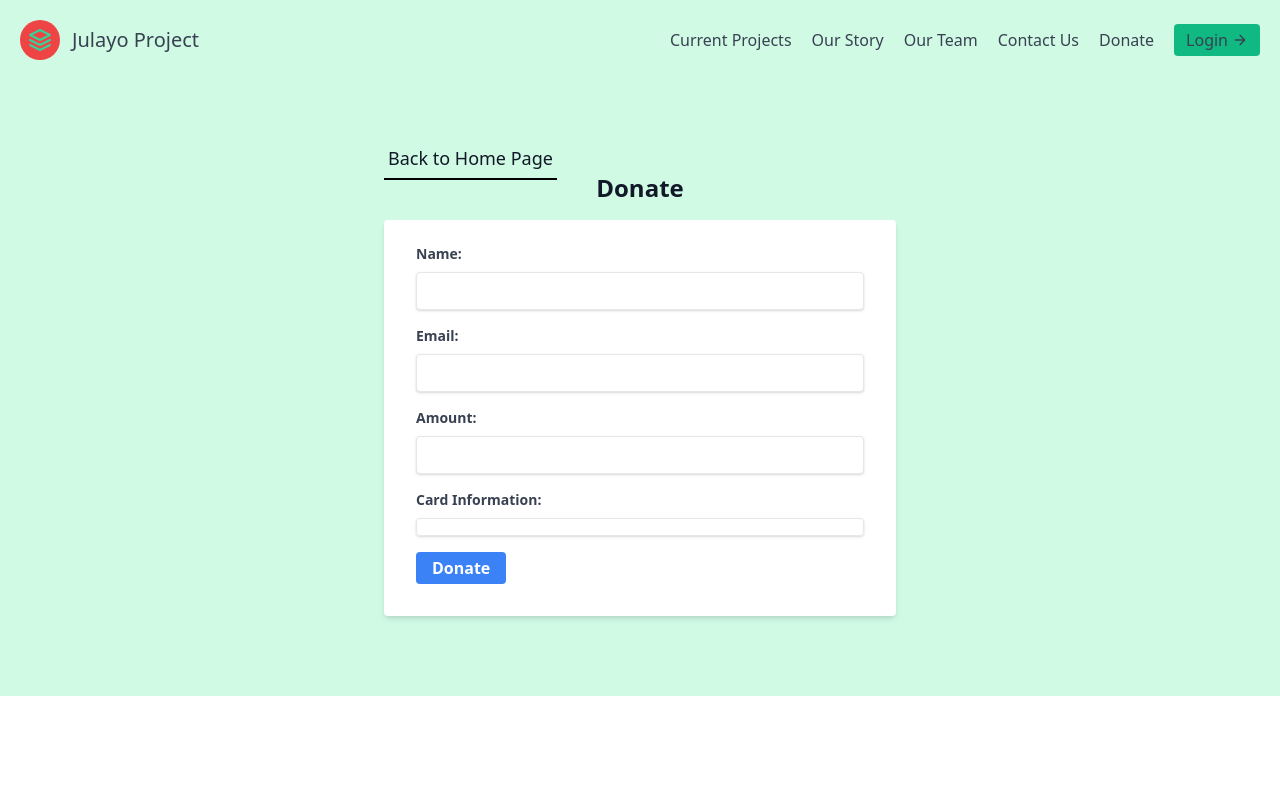
After one commit to stonetharris/julayo, a Django app: page /donate/ in a window 1280 px wide. The commit adds this page. Run offline with Django 4.2, Linux system fonts and the light colour scheme; some libraries are stand-ins or nearby versions.

Commit message:
Integrated Stripe API + Google Maps API

```diff
--- a/main/templates/base.html
+++ b/main/templates/base.html
@@ -10,13 +10,14 @@
     <link href = "{% static 'css/styles.css' %}" rel = "stylesheet">
     <link href="https://unpkg.com/tailwindcss@^2/dist/tailwind.min.css" rel="stylesheet">
 </head>
-<body>
-    <div class = "max-w-8xl mx-auto">
-        {% include 'navbar.html' %}
-        {% block content %}
+<body class="min-h-screen antialiased leading-none">
+    <div class="h-full">
+        <div class = "max-w-8xl mx-auto">
+            {% include 'navbar.html' %}
+            {% block content %}
 
-        {% endblock content %}
+            {% endblock content %}
+        </div>
     </div>
-
 </body>
 </html>
--- /dev/null
+++ b/main/templates/donate.html
@@ -0,0 +1,94 @@
+{% extends 'base.html' %}
+
+{% load static %}
+
+{% block content %}
+<script src="https://js.stripe.com/v3/"></script>
+
+<div class="py-8 px-4 mx-auto px-5 lg:px-96 lg:py-16 bg-green-100 text-gray-900">
+    <a href="{% url 'index' %}" class="flex-grow text-gray-900 border-b-2 border-black py-2 text-lg px-1">
+        Back to Home Page
+    </a>
+    <h2 class="mb-4 text-2xl text-center font-bold text-gray-900">Donate</h2>
+
+    <div class="bg-white shadow-md rounded px-8 pt-6 pb-8 mb-4">
+        <form method="post" id="payment-form">
+            {% csrf_token %}
+
+            <div class="mb-4">
+                <label for="name" class="block text-gray-700 text-sm font-bold mb-2">Name:</label>
+                <input type="text" id="name" name="name" class="shadow appearance-none border rounded w-full py-2 px-3 text-gray-700 leading-tight focus:outline-none focus:shadow-outline" required>
+            </div>
+
+            <div class="mb-4">
+                <label for="email" class="block text-gray-700 text-sm font-bold mb-2">Email:</label>
+                <input type="email" id="email" name="email" class="shadow appearance-none border rounded w-full py-2 px-3 text-gray-700 leading-tight focus:outline-none focus:shadow-outline" required>
+            </div>
+
+            <div class="mb-4">
+                <label for="amount" class="block text-gray-700 text-sm font-bold mb-2">Amount:</label>
+                <input type="number" id="amount" name="amount" min="1" step="any" class="shadow appearance-none border rounded w-full py-2 px-3 text-gray-700 leading-tight focus:outline-none focus:shadow-outline" required>
+            </div>
+
+            <div class="mb-4">
+                <label for="card-element" class="block text-gray-700 text-sm font-bold mb-2">Card Information:</label>
+                <div id="card-element" class="shadow appearance-none border rounded w-full py-2 px-3 text-gray-700 leading-tight focus:outline-none focus:shadow-outline">
+                    <!-- A Stripe Element will be inserted here. -->
+                </div>
+                <!-- Used to display form errors. -->
+                <div id="card-errors" role="alert" class="text-red-500 mt-2"></div>
+            </div>
+
+            <div class="flex items-center justify-between">
+                <button class="bg-blue-500 hover:bg-blue-700 text-white font-bold py-2 px-4 rounded focus:outline-none focus:shadow-outline" type="submit">
+                    Donate
+                </button>
+            </div>
+        </form>
+    </div>
+</div>
+
+<script>
+    // Replace 'your-publishable-key' with your Stripe publishable key
+    const stripe = Stripe('your-publishable-key');
+
+    const elements = stripe.elements();
+    const card = elements.create('card');
+    card.mount('#card-element');
+
+    card.addEventListener('change', function (event) {
+        const displayError = document.getElementById('card-errors');
+        if (event.error) {
+            displayError.textContent = event.error.message;
+        } else {
+            displayError.textContent = '';
+        }
+    });
+
+    const form = document.getElementById('payment-form');
+    form.addEventListener('submit', function (event) {
+        event.preventDefault();
+
+        stripe.createToken(card).then(function (result) {
+            if (result.error) {
+                const errorElement = document.getElementById('card-errors');
+                errorElement.textContent = result.error.message;
+            } else {
+                stripeTokenHandler(result.token);
+            }
+        });
+    });
+
+    function stripeTokenHandler(token) {
+        const form = document.getElementById('payment-form');
+        const hiddenInput = document.createElement('input');
+        hiddenInput.setAttribute('type', 'hidden');
+        hiddenInput.setAttribute('name', 'stripeToken');
+        hiddenInput.setAttribute('value', token.id);
+        form.appendChild(hiddenInput);
+
+        form.submit();
+    }
+</script>
+
+{% endblock %}
--- a/main/templates/navbar.html
+++ b/main/templates/navbar.html
@@ -11,7 +11,7 @@
           <a href="{% url 'our_story'%}" class="mr-5 hover:text-blue-500">Our Story</a>
           <a href="{% url 'our_team'%}" class="mr-5 hover:text-blue-500">Our Team</a>
           <a href="{% url 'contact_us'%}" class="mr-5 hover:text-blue-500">Contact Us</a>
-          <a href="https://thegivingexchange.networkforgood.com/projects/182704-julayo" class="mr-5 hover:text-blue-500">Donate</a>
+          <a href="{% url 'donate'%}" class="mr-5 hover:text-blue-500">Donate</a>
       </nav>
       {% if request.user.is_authenticated %}
         Logged in as: {{ request.user.username }}
--- a/main/urls.py
+++ b/main/urls.py
@@ -17,7 +17,8 @@ urlpatterns = [
     path('donations/', views.donations_list, name='donations_list'),
     path('donations/update/<int:donation_id>/', views.update_donation, name='update_donation'),
     path('donations/delete/<int:donation_id>/', views.delete_donation, name='delete_donation'),
-    path('contact-us/', ContactUsView.as_view(), name='contact_us')
+    path('contact-us/', ContactUsView.as_view(), name='contact_us'),
+    path('donate/', views.donate, name='donate'),
 
 ]
 
--- a/main/views.py
+++ b/main/views.py
@@ -17,14 +17,44 @@ from django.contrib.auth.views import LoginView
 from django.http import HttpResponse, HttpResponseRedirect
 # from rest_framework.viewsets import ModelViewSet
 from django.core.mail import send_mail
-# import stripe
 from django.template.loader import render_to_string
 from django.db.models import Q
 from django.views.generic.edit import CreateView
+from django.views.decorators.csrf import csrf_exempt
+from django.contrib import messages
+
+import stripe
+from django.conf import settings
+
+stripe.api_key = settings.STRIPE_SECRET_KEY
+
+def maps(request):
+    context = {'google_maps_api_key': settings.GOOGLE_MAPS_API_KEY}
+    return render(request, 'current_projects.html', context)
 
 
-# Create your views here.
+def donate(request):
+    if request.method == 'POST':
+        token = request.POST.get('stripeToken')
+        amount = 500  # You can set the desired donation amount
 
+        try:
+            charge = stripe.Charge.create(
+                amount=amount,
+                currency='usd',
+                description='Donation',
+                source=token,
+            )
+            # Save the donation information to the database, send a confirmation email, etc.
+            return redirect('donation_success')
+        except stripe.error.CardError as e:
+            # Handle card errors
+            messages.error(request, "Your card has been declined.")
+    else:
+        context = {
+            'stripe_public_key': settings.STRIPE_PUBLIC_KEY,
+        }
+        return render(request, 'donate.html', context)
 
 
 # Create
```
Also changed, not shown: julayo/settings.py (+25 -0 lines), main/static/js/maps.js (added, +12 -0 lines), main/templates/current_projects.html (+6 -3 lines).
